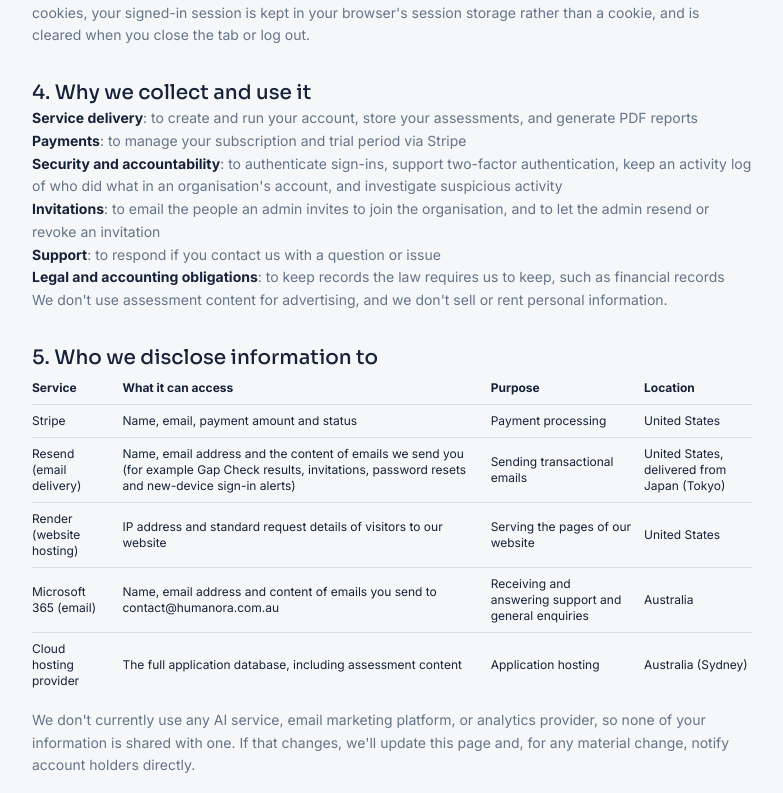
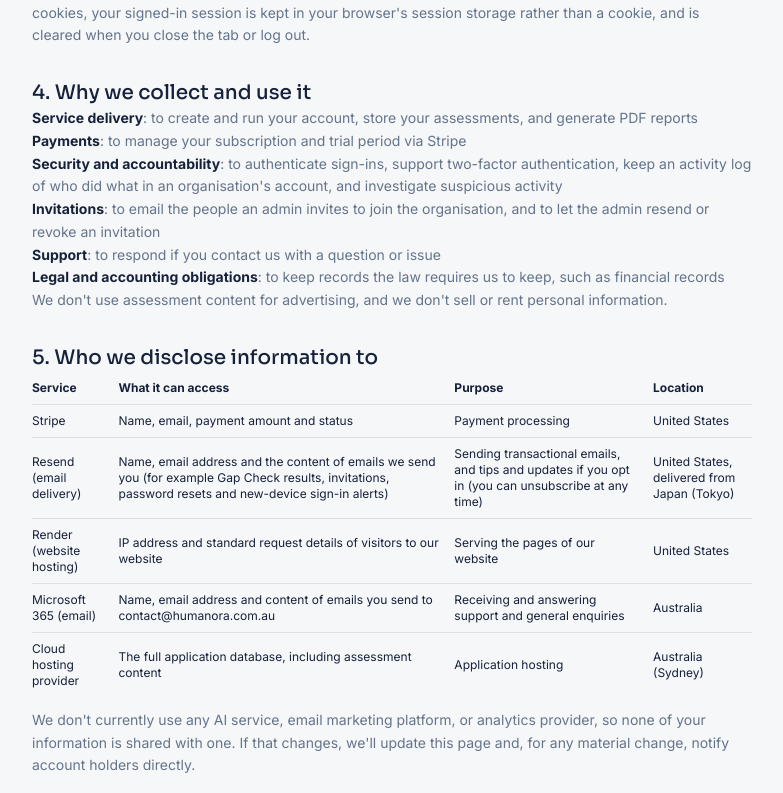
Before and after one commit to sventer667/psychsafe-web, a React (Vite) app in the folder client/: page /privacy in a window 1280 px wide. Shown: the part 1413-2206 px from the top of the page, without its empty margins (248-1031 px from the left). Built offline with nearby package versions, Linux system fonts and the light colour scheme; no server answers.

Commit message:
Privacy v1.3: optional tips and updates emails

```diff
--- a/client/src/pages/Privacy.tsx
+++ b/client/src/pages/Privacy.tsx
@@ -2,7 +2,7 @@ import { LegalLayout } from '../components/LegalLayout'
 
 export function Privacy() {
   return (
-    <LegalLayout title="Privacy Policy" version="1.2" effectiveDate="November 2026">
+    <LegalLayout title="Privacy Policy" version="1.3" effectiveDate="November 2026">
       <section>
         <h2>1. Scope</h2>
         <p>
@@ -104,7 +104,7 @@ export function Privacy() {
             <tr className="border-b border-border">
               <td className="py-2 pr-3 text-ink">Resend (email delivery)</td>
               <td className="py-2 pr-3">Name, email address and the content of emails we send you (for example Gap Check results, invitations, password resets and new-device sign-in alerts)</td>
-              <td className="py-2 pr-3">Sending transactional emails</td>
+              <td className="py-2 pr-3">Sending transactional emails, and tips and updates if you opt in (you can unsubscribe at any time)</td>
               <td className="py-2">United States, delivered from Japan (Tokyo)</td>
             </tr>
             <tr className="border-b border-border">
```
